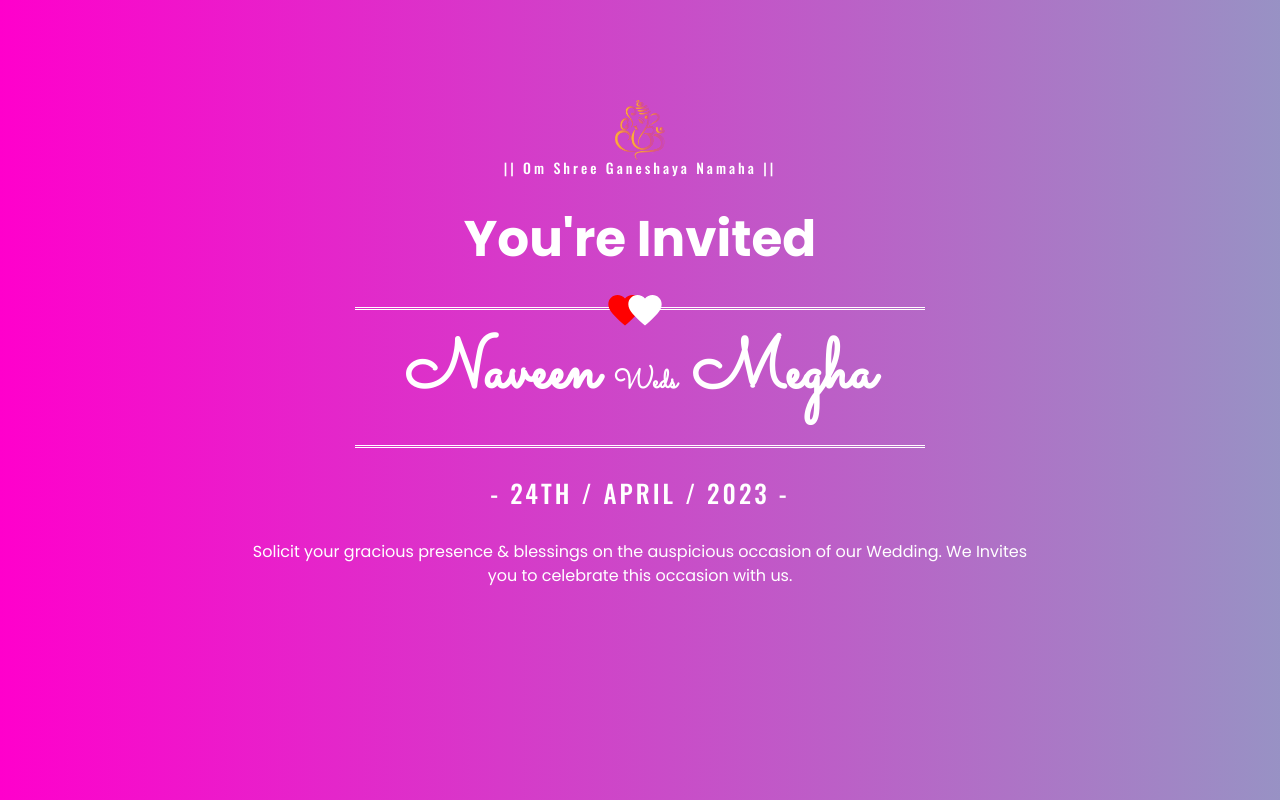
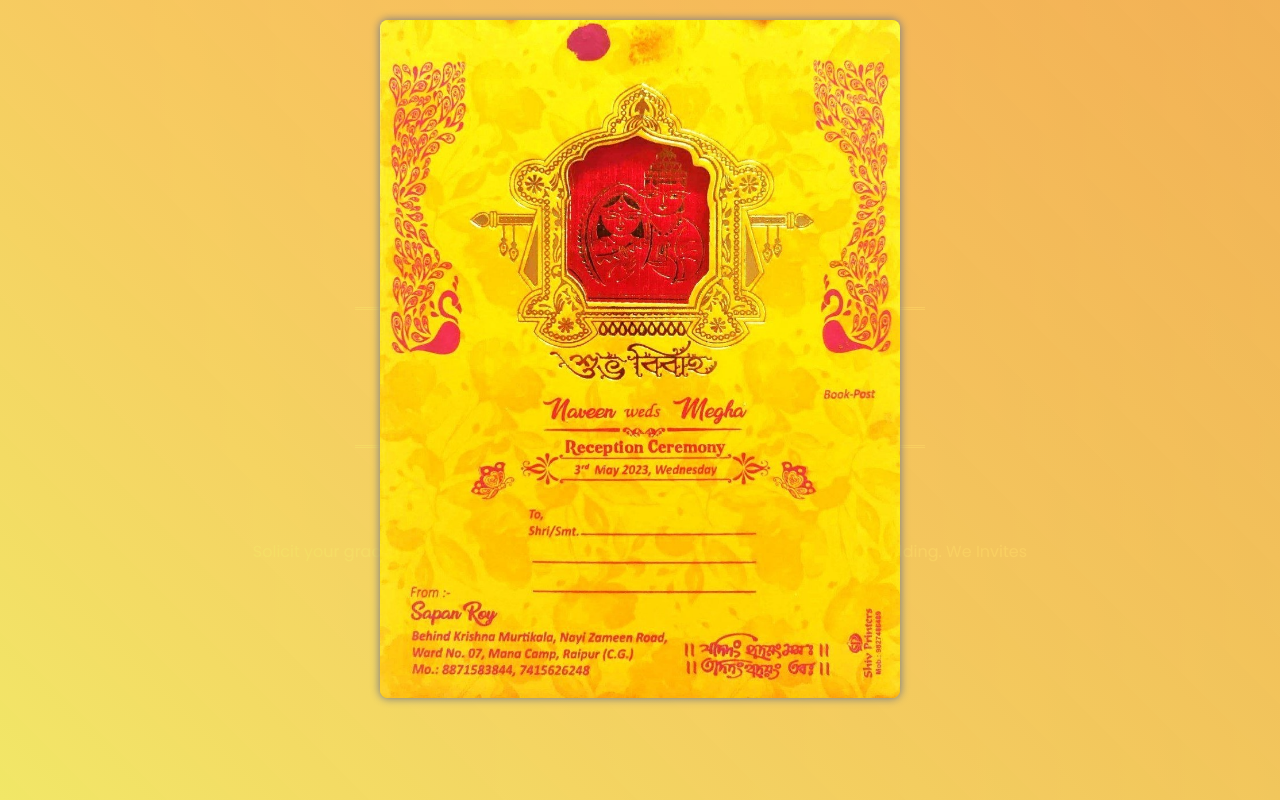
Before and after one commit to naveenroy001/my-wedding-invitation, a plain HTML site: page index.html in a window 1280 px wide. Shown: the top 800 px of the page. Drawn offline with nearby package versions, Linux system fonts and the light colour scheme.

Commit message:
update changes

```diff
--- a/assets/css/layout.css
+++ b/assets/css/layout.css
@@ -387,6 +387,42 @@ body{
 }
 
 
+#invitation-card{
+    position: fixed;
+    background-color: rgba(255, 228, 35, 0.9);
+    background: rgba(241,231,103,1);
+background: -moz-linear-gradient(45deg, rgba(241,231,103,1) 0%, rgba(254,182,69,0.88) 100%);
+background: -webkit-gradient(left bottom, right top, color-stop(0%, rgba(241,231,103,1)), color-stop(100%, rgba(254,182,69,0.88)));
+background: -webkit-linear-gradient(45deg, rgba(241,231,103,1) 0%, rgba(254,182,69,0.88) 100%);
+background: -o-linear-gradient(45deg, rgba(241,231,103,1) 0%, rgba(254,182,69,0.88) 100%);
+background: -ms-linear-gradient(45deg, rgba(241,231,103,1) 0%, rgba(254,182,69,0.88) 100%);
+background: linear-gradient(45deg, rgba(241,231,103,1) 0%, rgba(254,182,69,0.88) 100%);
+filter: progid:DXImageTransform.Microsoft.gradient( startColorstr='#f1e767', endColorstr='#feb645', GradientType=1 );
+    width: 100%;
+    top:0;
+    right:0;
+    left: 0;
+    bottom: 0;
+    z-index: 999998;
+}
+
+#invitation-card .invite-card{
+    max-width: 520px;
+    border-radius: 8px;
+    overflow: hidden;
+    background-color: #F7CB18;
+    margin:  0 auto 0;
+    margin-top: 20px;
+    -webkit-box-shadow: 0px 0px 8px 1px rgba(128,128,128,1);
+    -moz-box-shadow: 0px 0px 8px 1px rgba(128,128,128,1);
+    box-shadow: 0px 0px 8px 1px rgba(128,128,128,1);
+}
+
+#invitation-card .invite-card img{
+    width: 100%;
+}
+
+
 
 /* @media (max-width: 750px) {
     #background-video { display: none; }
--- a/assets/js/app.js
+++ b/assets/js/app.js
@@ -2,10 +2,7 @@
 // var music = document.getElementById("audioPlayer");
 
 $(document).ready(function(){
-    document.getElementById("audioPlayer").play();
-//$('#audioPlayer').
-    //video.play();
-    //$('#content').sakura();
+    $(document).trigger('click');
 
 });
 
--- a/index.html
+++ b/index.html
@@ -310,6 +310,13 @@
 
     </div>
 
+    <section id="invitation-card">
+        <div class="invite-card">
+            <img src="assets/img/weddingcard.jpg" alt="Naveen Roy Wedding Card">
+        </div>
+    </section>
+
+
 
 
     <script src="https://code.jquery.com/jquery-3.3.1.slim.min.js"></script>
```
Also changed, not shown: assets/media/invitation_data.json (added, +10 -0 lines), assets/img/pattern.jpg (added), assets/img/weddingcard.jpg (added).
